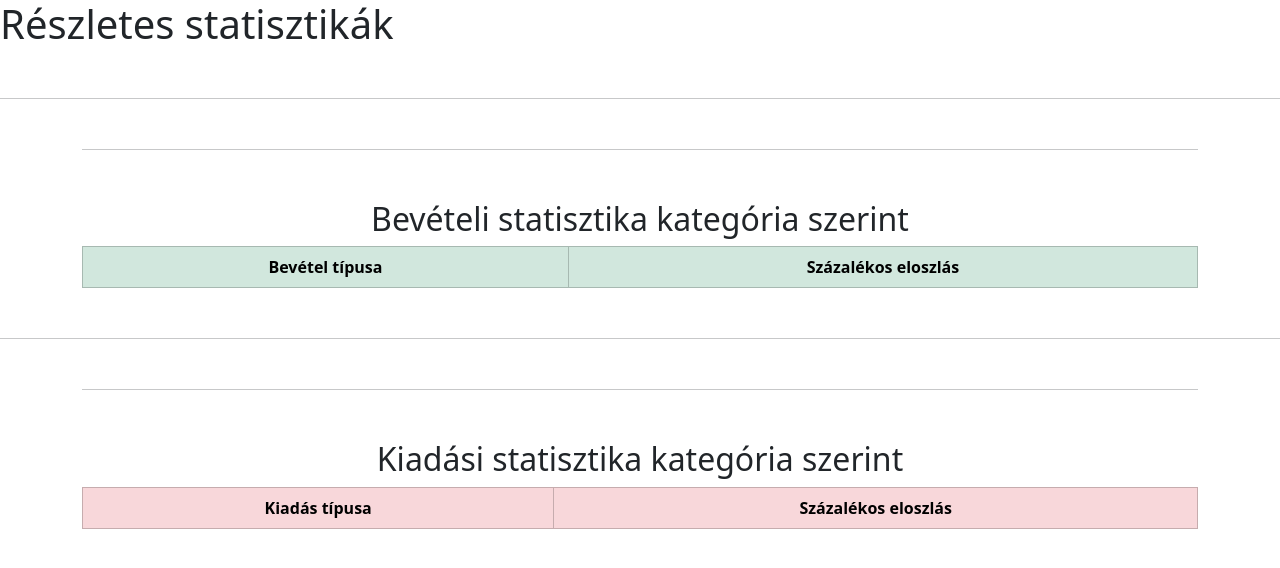
After one commit to csanadlajko/FS-semester-project, a Python web app: template FRONTEND/templates/stat_details.html in a window 1280 px wide. The commit adds this page. Shown: the top 568 px of the page. Run offline with Jinja, Linux system fonts and the light colour scheme; the template is opened without the code that fills it, so the values that code supplies are empty.

Commit message:
Refactored FE structure, added new table for detailed income statistics

```diff
--- a/FRONTEND/main.js
+++ b/FRONTEND/js/main.js
@@ -73,6 +73,7 @@ document.addEventListener("DOMContentLoaded", function() {
         const response = await fetch("http://localhost:5284/MoneyStats/getSavings");
         const savingResponse = await response.json();
         const currencyType = document.getElementById("currencyType").value;
+        if (Number(savingResponse.totalSavings) < 0) alert("Túlköltekezés!")
         if (savingResponse.totalSavings === Number(0)) {
             document.getElementById("totalSavings").value = "";
         }
@@ -262,4 +263,5 @@ document.addEventListener("DOMContentLoaded", function() {
         const respFormatted = await resp.json()
         return respFormatted;
     }
+
 })
--- /dev/null
+++ b/FRONTEND/templates/stat_details.html
@@ -0,0 +1,44 @@
+<!DOCTYPE html>
+<html lang="en">
+<head>
+    <meta charset="UTF-8">
+    <meta name="viewport" content="width=device-width, initial-scale=1.0">
+    <title>Részletes statisztikák</title>
+    <script type="module" src="../js/stat_details.js"></script>
+    <link rel="stylesheet" href="../style/styles.css">
+    <link href="https://cdn.jsdelivr.net/npm/bootstrap@5.3.3/dist/css/bootstrap.min.css" rel="stylesheet" integrity="sha384-QWTKZyjpPEjISv5WaRU9OFeRpok6YctnYmDr5pNlyT2bRjXh0JMhjY6hW+ALEwIH" crossorigin="anonymous">
+</head>
+<body>
+    <h1>Részletes statisztikák</h1>
+    <hr>
+    <div class="container mt-4" id="incomeDetails">
+        <hr>
+        <h2>Bevételi statisztika kategória szerint</h2>
+        <table class="table table-striped table-bordered">
+            <thead class="table-success">
+                <tr>
+                    <th>Bevétel típusa</th>
+                    <th>Százalékos eloszlás</th>
+                </tr>
+            </thead>
+            <tbody id="incomeDetTable">
+            </tbody>
+        </table>
+    </div>
+    <hr>
+    <div class="container mt-4" id="spendingSetails">
+        <hr>
+        <h2>Kiadási statisztika kategória szerint</h2>
+        <table class="table table-striped table-bordered">
+            <thead class="table-danger">
+                <tr>
+                    <th>Kiadás típusa</th>
+                    <th>Százalékos eloszlás</th>
+                </tr>
+            </thead>
+            <tbody id="spendingStatTable">
+            </tbody>
+        </table>
+    </div>
+</body>
+</html>
```
Also changed, not shown: FRONTEND/js/stat_details.js (added, +44 -0 lines), FRONTEND/templates/index.html (renamed from FRONTEND/index.html, +5 -4 lines), FRONTEND/style/styles.css (renamed from FRONTEND/styles.css).
